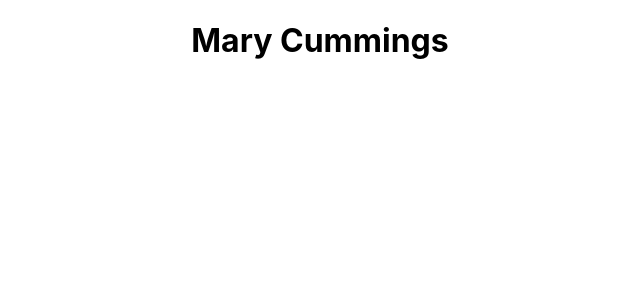
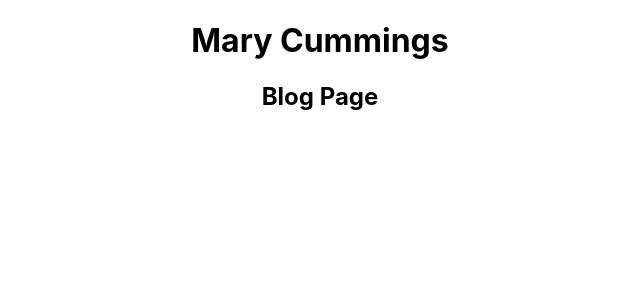
Before and after one commit to MaryBobs/alwayscurious, a React (Create React App) app in the folder alwayscurious/: page / in a window 1280 px wide. Shown: the top 300 px of the page, without its empty margins (320-960 px from the left). Built offline with nearby package versions, Linux system fonts and the light colour scheme.

Commit message:
adds BlogPageContainer

```diff
--- a/alwayscurious/src/App.js
+++ b/alwayscurious/src/App.js
@@ -1,11 +1,11 @@
 import React from 'react';
-import HomePage from './containers/HomePage';
+import HomePageContainer from './containers/HomePageContainer';
 import './App.css';
 
 function App() {
   return (
     <div className="App">
-     <HomePage></HomePage>
+     <HomePageContainer></HomePageContainer>
     </div>
   );
 }
--- /dev/null
+++ b/alwayscurious/src/containers/BlogContainer.js
@@ -0,0 +1,18 @@
+import React, { Component } from 'react';
+
+class BlogContainer extends Component {
+    constructor(props) {
+        super(props);
+        this.state = {
+
+        }
+    }
+
+    render() {
+        return (
+            <h2>Blog Page</h2>
+        )
+    }
+}
+
+export default BlogContainer;
--- a/alwayscurious/src/containers/HomePage.js
+++ /dev/null
@@ -1,20 +0,0 @@
-import React, { Component } from "react";
-
-class HomePage extends Component {
-    constructor(props) {
-        super(props);
-            this.state = {
-
-            }
-        }
-
-    render() {
-        return (
-            <h1>Mary Cummings</h1>
-        )
-    }
-    }
-
-
-
-    export default HomePage;
--- /dev/null
+++ b/alwayscurious/src/containers/HomePageContainer.js
@@ -0,0 +1,24 @@
+import React, { Component } from 'react';
+import BlogContainer from './BlogContainer';
+
+class HomePageContainer extends Component {
+    constructor(props) {
+        super(props);
+            this.state = {
+
+            }
+        }
+
+    render() {
+        return (
+            <div>
+            <h1>Mary Cummings</h1>
+            <BlogContainer></BlogContainer>
+            </div>
+        )
+    }
+    }
+
+
+
+    export default HomePageContainer;
```
Also changed, not shown: alwayscurious/src/components/blog.js (deleted).
